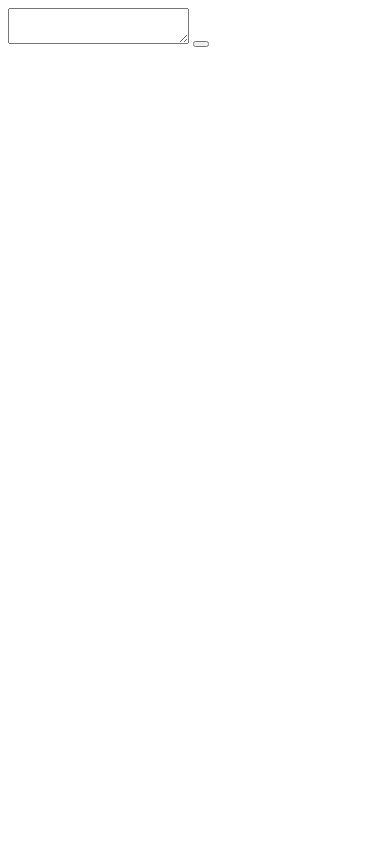
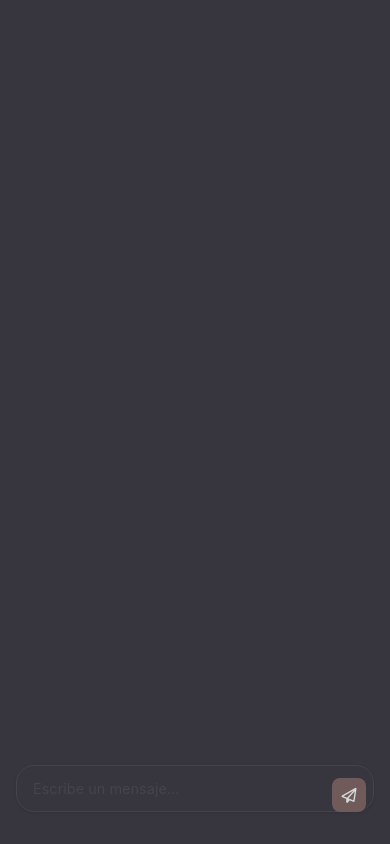
Before and after one commit to luissinisterra/local-ai-management, a plain HTML site: page index.html in a window 390 px wide. Drawn offline with Linux system fonts and the light colour scheme; files that its build step writes are made by us from their sources.

Commit message:
Mejora en el diseño del chat

```diff
--- /dev/null
+++ b/css/styles.css
@@ -0,0 +1,191 @@
+/* Reset y definición de modo oscuro */
+* {
+  margin: 0;
+  padding: 0;
+  box-sizing: border-box;
+}
+
+:root {
+  /* Tus colores para modo oscuro */
+  --color-bg: #37353E;       /* Fondo principal */
+  --color-muted: #44444E;    /* Bordes, placeholder, scroll */
+  --color-ai: #715A5A;       /* Fondo de mensajes IA */
+  --color-user: #37353E;     /* Fondo de mensajes usuario (mismo que bg, pero con texto claro) */
+  --color-text: #D3DAD9;     /* Texto principal y mensajes de usuario */
+}
+
+body {
+  font-family: -apple-system, BlinkMacSystemFont, 'Segoe UI', Roboto, sans-serif;
+  background: var(--color-bg);
+  color: var(--color-text);
+  display: flex;
+  flex-direction: column;
+  min-height: 100vh;
+  padding: 0;
+  margin: 0;
+  font-size: 16px;
+  line-height: 1.6;
+}
+
+/* Área de mensajes — centrada, con aire arriba */
+#chat-messages {
+  flex: 1;
+  padding: 64px 24px 24px;
+  overflow-y: auto;
+  display: flex;
+  flex-direction: column;
+  gap: 20px;
+  max-width: 720px;
+  margin: 0 auto;
+  width: 100%;
+}
+
+/* Estilo de mensajes */
+.message {
+  display: flex;
+  align-items: flex-start;
+  gap: 12px;
+}
+
+.message.user {
+  justify-content: flex-end;
+  flex-direction: row-reverse;
+}
+
+.bubble {
+  max-width: 75%;
+  padding: 14px 18px;
+  border-radius: 18px;
+  font-size: 15px;
+  line-height: 1.5;
+  word-wrap: break-word;
+  font-weight: 400;
+  box-shadow: 0 1px 3px rgba(0,0,0,0.1); /* Sutil para profundidad en modo oscuro */
+}
+
+.message.user .bubble {
+  background: var(--color-user);
+  color: var(--color-text);
+  border-bottom-right-radius: 6px;
+  border: 1px solid var(--color-muted); /* Sutil borde para definir sobre fondo oscuro */
+}
+
+.message.ai .bubble {
+  background: var(--color-ai);
+  color: var(--color-text);
+  border-bottom-left-radius: 6px;
+}
+
+/* Área de entrada — pegada abajo, centrada */
+.input-area {
+  padding: 16px 24px 32px;
+  background: var(--color-bg);
+}
+
+.input-wrapper {
+  position: relative;
+  max-width: 720px;
+  margin: 0 auto;
+}
+
+#user-input {
+  width: 100%;
+  padding: 16px 56px 16px 20px; /* Espacio para el botón */
+  border: 1px solid var(--color-muted);
+  border-radius: 18px;
+  font-size: 15px;
+  resize: none;
+  outline: none;
+  font-family: inherit;
+  max-height: 120px;
+  background: var(--color-bg);
+  color: var(--color-text);
+  transition: border-color 0.2s, box-shadow 0.2s;
+  box-shadow: 0 1px 3px rgba(0,0,0,0.1);
+}
+
+#user-input::placeholder {
+  color: var(--color-muted);
+  opacity: 1;
+}
+
+#user-input:focus {
+  border-color: var(--color-ai);
+  box-shadow: 0 1px 6px rgba(113, 90, 90, 0.3);
+}
+
+/* Botón de enviar — con Font Awesome, minimalista, integrado */
+#user-button {
+  position: absolute;
+  right: 10px;
+  bottom: 10px;
+  background: var(--color-ai);
+  color: var(--color-text);
+  border: none;
+  border-radius: 8px;
+  width: 36px;
+  height: 36px;
+  display: flex;
+  align-items: center;
+  justify-content: center;
+  cursor: pointer;
+  transition: background 0.2s, transform 0.1s;
+  padding: 0;
+  font-size: 16px;
+}
+
+#user-button:hover {
+  background: #5d4a4a; /* Oscurecer un poco el tono tierra */
+}
+
+#user-button:active {
+  transform: scale(0.96);
+}
+
+/* Scroll discreto */
+#chat-messages::-webkit-scrollbar {
+  width: 5px;
+}
+
+#chat-messages::-webkit-scrollbar-track {
+  background: transparent;
+}
+
+#chat-messages::-webkit-scrollbar-thumb {
+  background: var(--color-muted);
+  border-radius: 5px;
+}
+
+#chat-messages::-webkit-scrollbar-thumb:hover {
+  background: var(--color-ai);
+}
+
+/* Responsive */
+@media (max-width: 768px) {
+  #chat-messages {
+    padding: 48px 16px 16px;
+  }
+
+  .bubble {
+    max-width: 85%;
+    padding: 14px 16px;
+    font-size: 14.5px;
+  }
+
+  .input-area {
+    padding: 12px 16px 24px;
+  }
+
+  #user-input {
+    padding: 14px 52px 14px 16px;
+    font-size: 14.5px;
+  }
+
+  #user-button {
+    width: 34px;
+    height: 34px;
+    right: 8px;
+    bottom: 8px;
+    font-size: 15px;
+  }
+}
--- a/index.html
+++ b/index.html
@@ -1,17 +1,27 @@
 <!doctype html>
-<html lang="en">
+<html lang="es">
   <head>
     <meta charset="UTF-8" />
     <meta name="viewport" content="width=device-width, initial-scale=1" />
-    <title></title>
+    <title>Chat con IA</title>
+    <link rel="stylesheet" href="https://cdnjs.cloudflare.com/ajax/libs/font-awesome/6.5.0/css/all.min.css" />
     <link href="css/styles.css" rel="stylesheet" />
   </head>
   <body>
-    <div id="chat-container">
-      <div id="chat"></div>
-      <div>
-        <textarea id="user-input" rows="" cols=""></textarea>
-        <button id="user-button" type=""></button>
+    <div id="chat-messages">
+      <!-- Mensajes dinámicos aquí -->
+    </div>
+
+    <div class="input-area">
+      <div class="input-wrapper">
+        <textarea
+          id="user-input"
+          placeholder="Escribe un mensaje..."
+          rows="1"
+        ></textarea>
+        <button id="user-button" type="button" aria-label="Enviar">
+          <i class="fa-regular fa-paper-plane"></i>
+        </button>
       </div>
     </div>
   </body>
```
Also changed, not shown: styles.css (deleted).
